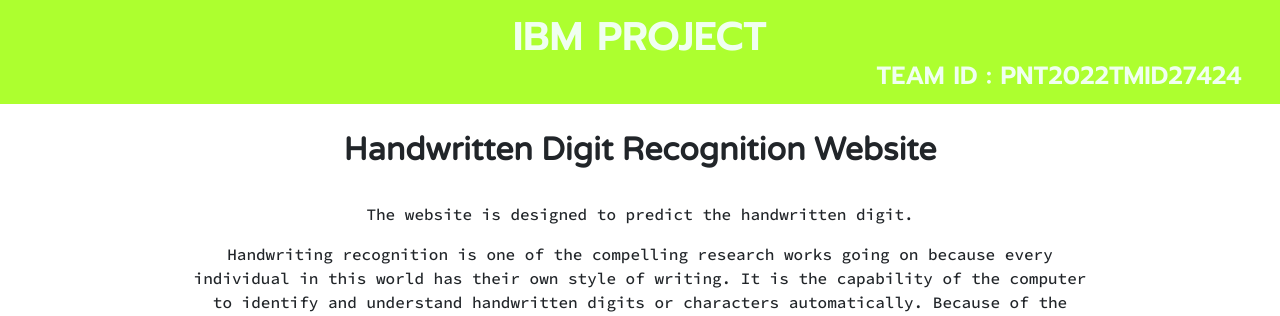
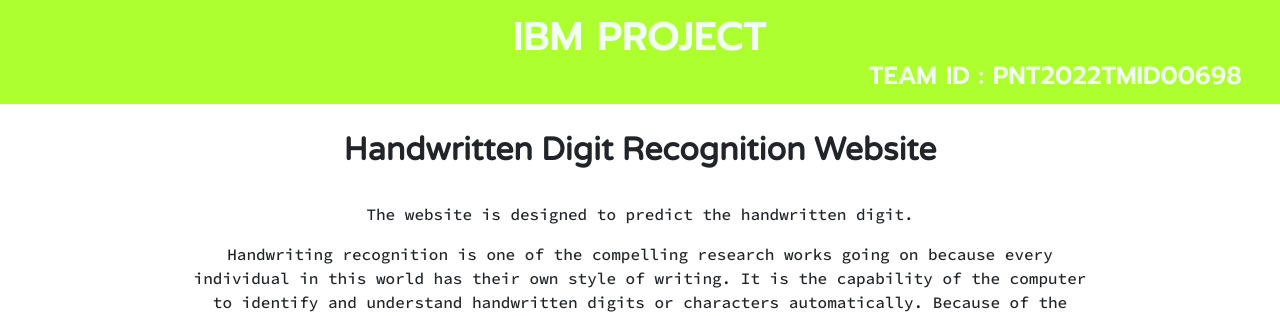
Before and after one commit to IBM-EPBL/IBM-Project-3945-1658673308, a Flask app: page / in a window 1280 px wide. Shown: the top 316 px of the page. Run offline with Flask 2, Linux system fonts and the light colour scheme; some libraries are stand-ins or nearby versions; some web fonts are replaced.

Commit message:
Update index.html

```diff
--- a/Final Deliverables/Final code/A_novel_method_for_handwritten_digit_recognition_system/flask_app/templates/index.html
+++ b/Final Deliverables/Final code/A_novel_method_for_handwritten_digit_recognition_system/flask_app/templates/index.html
@@ -39,7 +39,7 @@
 <body>
 
   <h1 class="welcome">IBM PROJECT
-  <div id="team_id">TEAM ID : PNT2022TMID27424</div>
+  <div id="team_id">TEAM ID : PNT2022TMID00698</div>
   </h1>
   <section id="title">
     <h4 class="heading">Handwritten Digit Recognition Website</h4>
```
